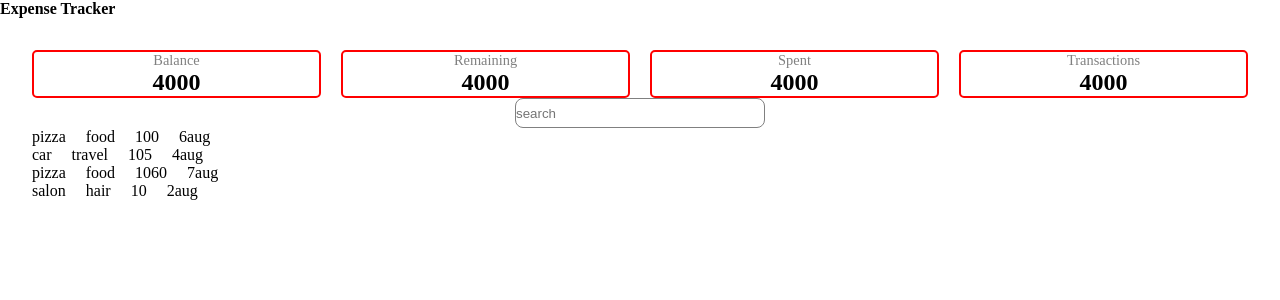
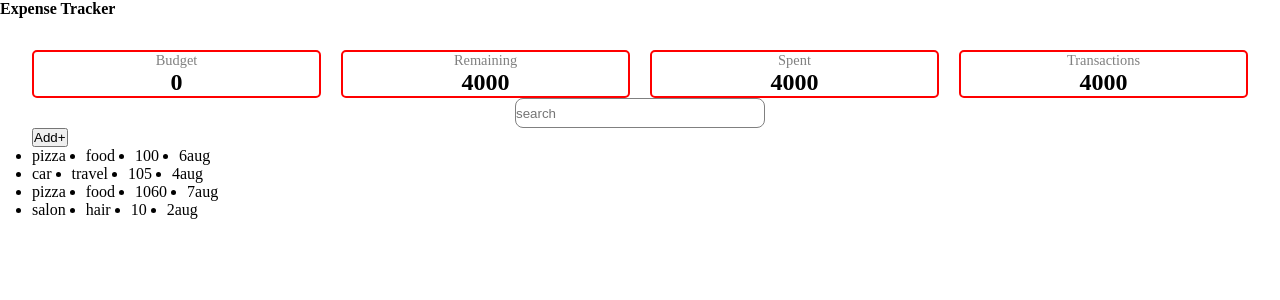
Before and after one commit to kanurag-dev/expense-tracker-react, a React (Vite) app in the folder expense-tracker/: page / in a window 1280 px wide. Shown: the top 300 px of the page. Built offline with nearby package versions, Linux system fonts and the light colour scheme.

Commit message:
added Expense adding modal

```diff
--- a/expense-tracker/src/App.jsx
+++ b/expense-tracker/src/App.jsx
@@ -3,6 +3,7 @@ import { useState } from 'react'
 import './App.css'
 import Header from './components/Header/Header'
 import Dashboard from './components/Dashboard'
+import ExpenseModal from './components/AddExpenseModal/ExpenseModal'
 
 
 function App() {
--- /dev/null
+++ b/expense-tracker/src/components/AddExpenseModal/ExpenseModal.css
@@ -0,0 +1,28 @@
+.transaction-info{
+    display:flex;
+    flex-direction:column;
+    gap:15px;
+}
+
+.expense-container{
+    background:white;
+    padding:2rem;
+    border-radius:10px;
+    display:flex;
+    flex-direction:column;
+    justify-content:center;
+    align-items:center;
+    gap:20px;
+}
+
+.modal-overlay{
+    position:fixed;
+    top:0;
+    left:0;
+    width:100%;
+    height:100%;
+    background:rgba(0,0,0,0.5);
+    display:flex;
+    justify-content:center;
+    align-items:center;
+}
--- /dev/null
+++ b/expense-tracker/src/components/AddExpenseModal/ExpenseModal.jsx
@@ -0,0 +1,24 @@
+import React from 'react'
+import './ExpenseModal.css'
+
+const ExpenseModal = (props) => {
+  return (
+    <div className="modal-overlay">
+      <div className='expense-container'>
+        <div className="transaction-info">
+          <label>Name: <input type="text" /></label>
+          <label>Food: <input type="text" /></label>
+          <label>Amount: <input type="number" /></label>
+          <label>Date: <input type="date" /></label>
+        </div>
+
+        <div className="save-cancel">
+          <button onClick={props.onClose}>Save</button>
+          <button onClick={props.onClose}>Cancel</button>
+        </div>
+      </div>
+    </div>
+  )
+}
+
+export default ExpenseModal
--- a/expense-tracker/src/components/Dashboard.jsx
+++ b/expense-tracker/src/components/Dashboard.jsx
@@ -1,11 +1,14 @@
-import React from 'react'
+import React, { useState } from 'react'
 import Summary from './SummaryCards/Summary'
 import './Dashboard.css'
 import SearchBar from './SearchBar/SearchBar'
 import ExpenseRow from './ExpenseList/ExpenseRow'
+import ExpenseModal from './AddExpenseModal/ExpenseModal'
 
 
 const Dashboard = () => {
+  const[budget,setBudget]=useState(0)
+  const [IsModal,setIsModal]=useState(false)
   const expenses=[{id:1,name:"pizza",category:"food",amount:100,date:"6aug"},
     {id:2,name:"car",category:"travel",amount:105,date:"4aug"},
     {id:3,name:"pizza",category:"food",amount:1060,date:"7aug"},
@@ -14,12 +17,18 @@ const Dashboard = () => {
   return (
     <div className='dashboard-container'>
       <div className="summary-container">
-        <Summary title="Balance" value={4000} />
+        <Summary title="Budget" value={budget} setBudget={setBudget} editable={true} />
         <Summary title="Remaining" value={4000} />
         <Summary title="Spent" value={4000} />
         <Summary title="Transactions" value={4000} />
       </div>
-      <SearchBar/>
+      <div className="toolbar">
+        <SearchBar/>
+        <button onClick={()=>{setIsModal(true)}}>Add+</button>
+
+      </div>
+      {IsModal?<ExpenseModal onClose={()=>setIsModal(false)}/>:null}
+
       <div className="expense-rows">
 
       {expenses.map((expense)=>(
--- a/expense-tracker/src/components/ExpenseList/ExpenseRow.jsx
+++ b/expense-tracker/src/components/ExpenseList/ExpenseRow.jsx
@@ -3,13 +3,13 @@ import './ExpenseRow.css'
 
 const ExpenseRow = ({expense}) => {
   return (
-    <div className='expense-row'>
-        <p>{expense.name}</p>
-        <p>{expense.category}</p>
-        <p>{expense.amount}</p>
-        <p>{expense.date}</p>
+    <ul className='expense-row'>
+        <li>{expense.name}</li>
+        <li>{expense.category}</li>
+        <li>{expense.amount}</li>
+        <li>{expense.date}</li>
 
-    </div>
+    </ul>
   )
 }
 
--- a/expense-tracker/src/components/SearchBar/SearchBar.jsx
+++ b/expense-tracker/src/components/SearchBar/SearchBar.jsx
@@ -8,7 +8,9 @@ const SearchBar = () => {
     <div className='search-container'>
         <input className='search-input' type="text" placeholder='search'/>
 
+
     </div>
+
   )
 }
 
--- a/expense-tracker/src/components/SummaryCards/Summary.jsx
+++ b/expense-tracker/src/components/SummaryCards/Summary.jsx
@@ -1,12 +1,40 @@
-import React from 'react'
+import React, { useState } from 'react'
 import './Summary.css'
 
 const Summary = (props) => {
-  return (
-    <div className='card-container'>
+  const [editing, setEditing] = useState(false)
+  function edit() {
+    setEditing(true)
+  }
+  function inputChangeHandler(e) {
+    props.setBudget(e.target.value);
+  }
+
+
+  if (!props.editable) {
+    return (
+      <div className='card-container'>
         <label className='title'>{props.title}</label>
         <p className='amount-value'>{props.value}</p>
-    </div>
+      </div>
+    )
+  }
+  return (
+    editing ?
+      (<div className='card-container' >
+        <label className='title'>{props.title}</label>
+        <input type="number" value={props.value} onChange={inputChangeHandler} onBlur={()=>setEditing(false)}
+        onKeyDown={(e) => {
+          if (e.key === "Enter") {
+            setEditing(false)
+          }
+        }
+        } />
+      </div>) :
+      (<div className='card-container' onClick={edit}>
+        <label className='title'>{props.title}</label>
+        <p className='amount-value'>{props.value}</p>
+      </div>)
   )
 }
 export default Summary
```
